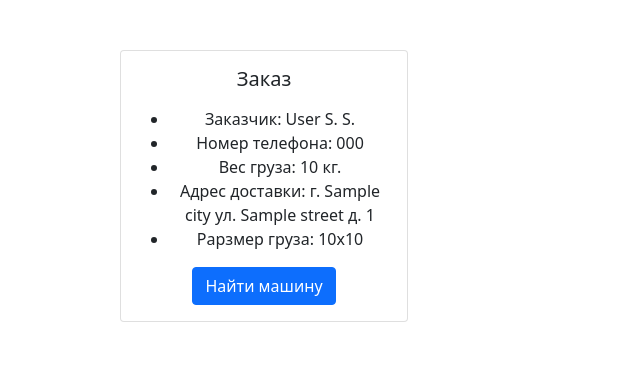
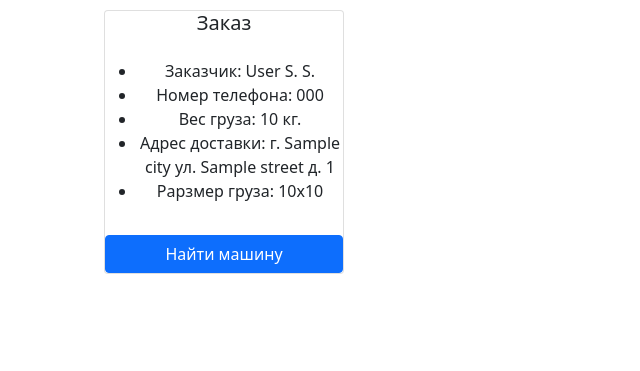
Before and after one commit to slanecccc/final_project, a Django app: page /compilation/ in a window 1280 px wide. Shown: the part 97-468 px from the top of the page, without its empty margins (0-640 px from the left). Run offline with Django 5.2, Linux system fonts and the light colour scheme; tables that the repository leaves empty hold one stand-in row (values such as "Sample post"); a database or web service that is not in the repository returns one stand-in record (values such as "Sample title"); some libraries are stand-ins or nearby versions.

Commit message:
Изменил вывод карточек заказа

```diff
--- a/compilation/templates/compilation.html
+++ b/compilation/templates/compilation.html
@@ -4,16 +4,14 @@
 
 {% block content %}
 
-<div class="container text-center" style="padding: 50px">
 
-  {% for orders in data %}
 
-  <div class="row align-items-center">
+<div class="container text-center">
+  <div class="row" style="margin:10px ">
+    {% for orders in data %}
 
     <div class="col">
-      <div class="card" style="width: 18rem;">
-
-        <div class="card-body">
+      <div class="card mb-1" style="width: 15rem">
             <h5 class="card-title">Заказ</h5>
             <p class="card-text">
               <ul>
@@ -30,11 +28,11 @@
               </p>
             <a href="#" class="btn btn-primary">Найти машину</a>
       </div>
+    </div>
+      {% endfor %}
+  </div>
 
 </div>
-        {% endfor %}
-    </div>
 
-    </div>
-  </div>
+
 {% endblock %}
```
